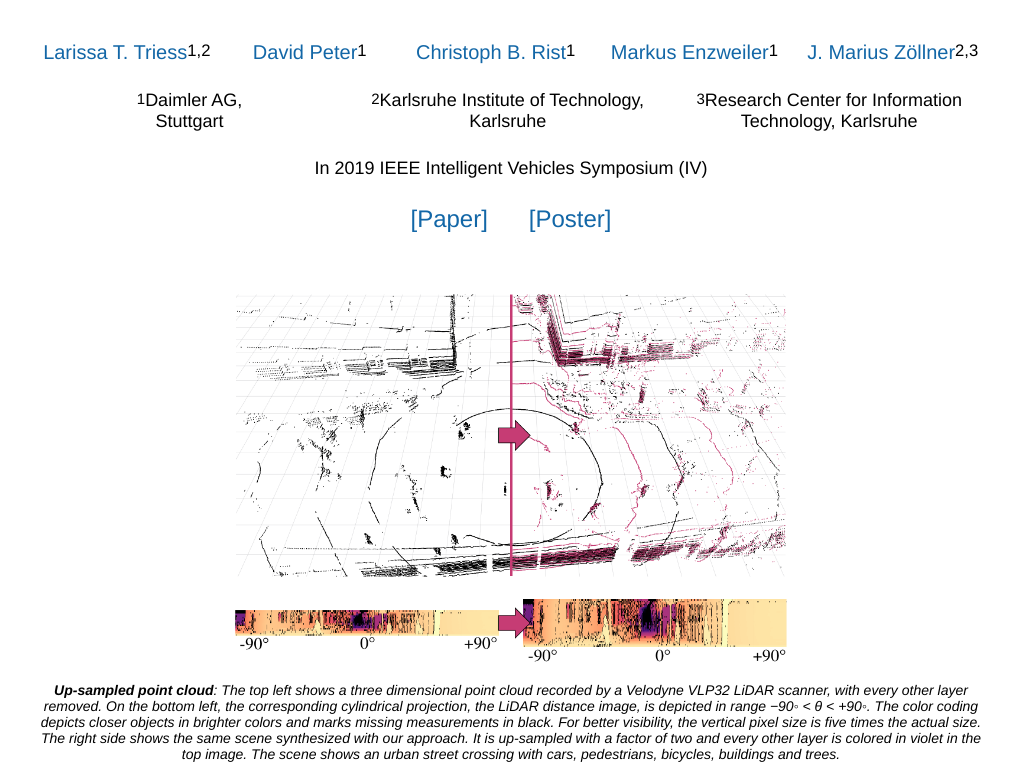
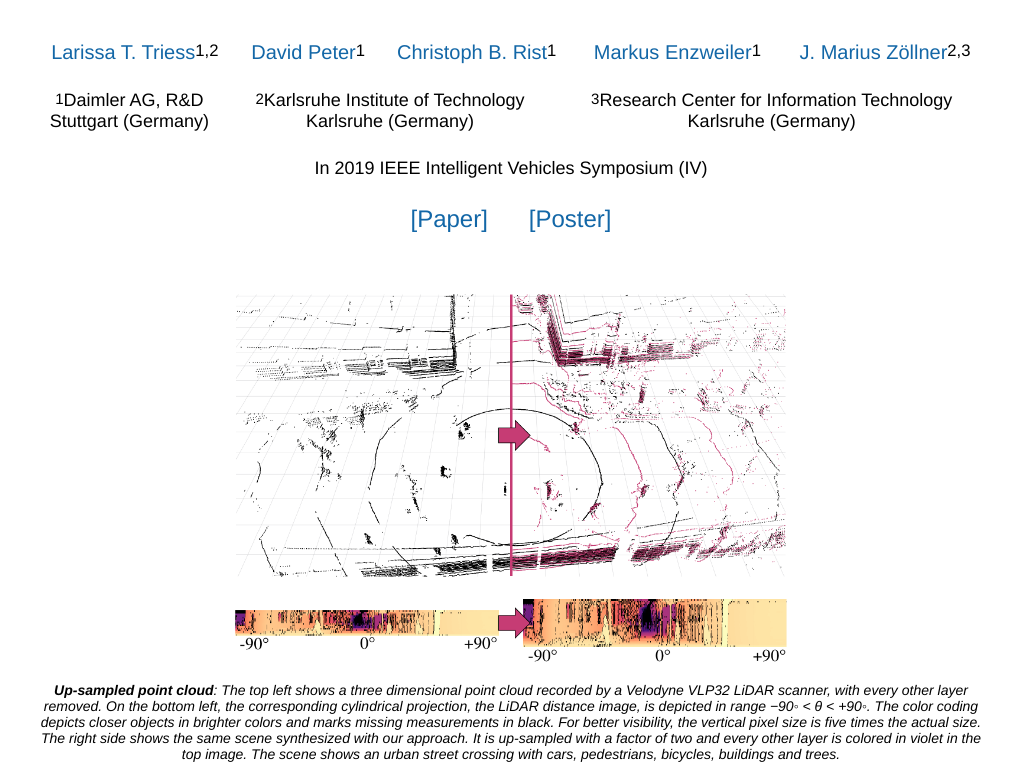
Before and after one commit to ltriess/pc-upsampling, a plain HTML site: page docs/index.html in a window 1280 px wide. Shown: the part 72-836 px from the top of the page, without its empty margins (129-1152 px from the left). Drawn offline with nearby package versions, Linux system fonts and the light colour scheme; a script that the page names is missing.

Commit message:
Fix styling of header part

```diff
--- a/docs/index.html
+++ b/docs/index.html
@@ -106,19 +106,19 @@
 			<!-------------------------------- AUTHORS -------------------------------->
 			<table style="width: 960px; text-align: center; margin-left:auto; margin-right:auto">
 				<tr>
-				<td style="width: 400px">
+				<td>
 					<span style="font-size:20px"><a href="https://larissa.triess.eu">Larissa T. Triess</a><sup>1,2</sup></span>
 				</td>
-				<td style="width: 400px">
+				<td>
 					<span style="font-size:20px"><a href="https://david-peter.de">David Peter</a><sup>1</sup></span>
 				</td>
-				<td style="width: 400px">
+				<td>
 					<span style="font-size:20px"><a href="https://github.com/risteon">Christoph B. Rist</a><sup>1</sup></span>
 				</td>
-				<td style="width: 400px">
+				<td>
 					<span style="font-size:20px"><a href="https://markus-enzweiler.de/">Markus Enzweiler</a><sup>1</sup></span>
 				</td>
-				<td style="width: 400px">
+				<td>
 					<span style="font-size:20px"><a href="https://www.aifb.kit.edu/web/J._Marius_Z%C3%B6llner">J. Marius Zöllner</a><sup>2,3</sup></span>
 				</td>
 				</tr>
@@ -128,14 +128,14 @@
 			<!-------------------------------- AFFILIATIONS -------------------------------->
 			<table style="width: 960px; text-align: center; margin-left:auto; margin-right:auto">
 				<tr>
-				<td style="width: 400px">
-					<span style="font-size:18px"><sup>1</sup>Daimler AG,<br>Stuttgart</span>
+				<td>
+					<span style="font-size:18px"><sup>1</sup>Daimler AG, R&D<br>Stuttgart (Germany)</span>
 				</td>
-				<td style="width: 400px">
-					<span style="font-size:18px"><sup>2</sup>Karlsruhe Institute of Technology,<br>Karlsruhe</span>
+				<td>
+					<span style="font-size:18px"><sup>2</sup>Karlsruhe Institute of Technology<br>Karlsruhe (Germany)</span>
 				</td>
-				<td style="width: 400px">
-					<span style="font-size:18px"><sup>3</sup>Research Center for Information Technology, Karlsruhe</span>
+				<td>
+					<span style="font-size:18px"><sup>3</sup>Research Center for Information Technology<br>Karlsruhe (Germany)</span>
 				</td>
 				</tr>
 			</table>
@@ -144,7 +144,7 @@
 			<!-------------------------------- CONFERENCE -------------------------------->
 			<table style="width: 960px; text-align: center; margin-left:auto; margin-right:auto">
 				<tr>
-				<td style="width: 400px">
+				<td>
 					<span style="font-size:18px">In 2019 IEEE Intelligent Vehicles Symposium (IV)</span>
 				</td>
 				</tr>
@@ -154,7 +154,7 @@
 			<!-------------------------------- RESOURCES -------------------------------->
 			<table style="width: 960px; text-align: center; margin-left:auto; margin-right:auto">
 				<tr>
-				<td style="width: 200px">
+				<td>
 					<span style="font-size:24px"><a href='https://arxiv.org/pdf/1907.00787.pdf'>[Paper]</a></span>
 					&emsp;&emsp;
 					<span style="font-size:24px"><a href='https://larissa.triess.eu/assets/pdf/triess2019iv_poster.pdf'>[Poster]</a></span>
```
